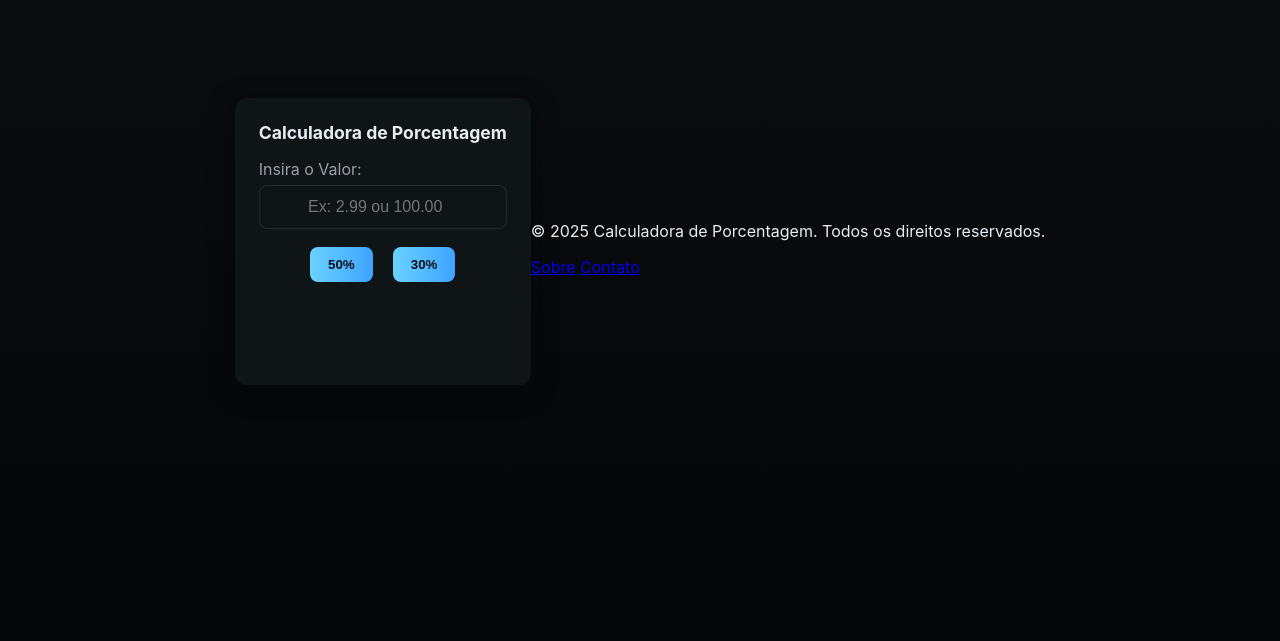
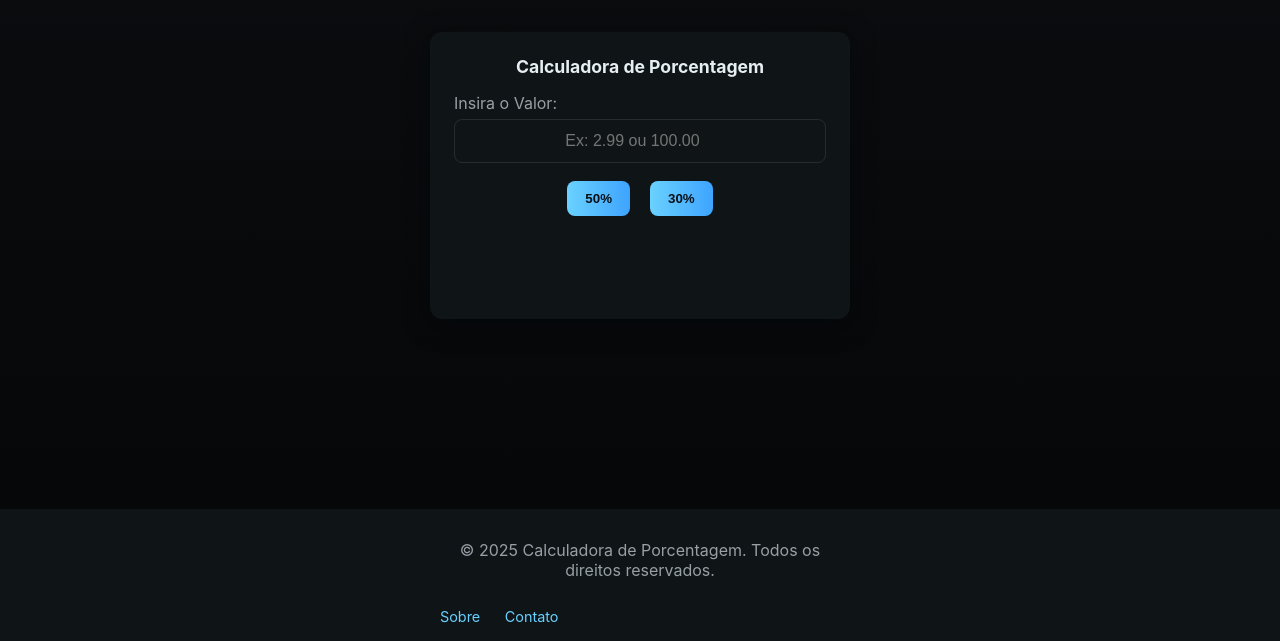
Before and after one commit to Lucas5963/Calculadora-1, a plain HTML site: page index.html in a window 1280 px wide. Shown: the part 159-800 px from the top of the page. Drawn offline with Linux system fonts and the light colour scheme.

Commit message:
Atualizar o style.css

```diff
--- a/style.css
+++ b/style.css
@@ -13,13 +13,20 @@
 
 html, body {
   height: 100%;
+  margin: 0;
 }
 
 body {
-  margin: 0;
   font-family: Inter, system-ui, sans-serif;
   background: linear-gradient(180deg, var(--bg) 0%, #050607 100%);
   color: #e6eef3;
+  display: flex;
+  flex-direction: column; /* Usa flexbox para organizar o layout */
+  min-height: 100vh; /* Garante que o body ocupe toda a altura da janela */
+}
+
+.page-wrapper {
+  flex: 1 0 auto; /* Cresce para preencher o espaço disponível */
   display: flex;
   align-items: center;
   justify-content: center;
@@ -107,3 +114,40 @@ button:hover {
   font-size: 1.5rem;
   font-weight: 700;
 }
+
+footer {
+  background: var(--card);
+  color: var(--muted);
+  padding: 15px;
+  text-align: center;
+  font-family: Inter, system-ui, sans-serif;
+  flex-shrink: 0; /* Impede que o footer encolha */
+}
+
+.footer-content {
+  max-width: var(--maxwidth);
+  margin: 0 auto;
+  display: flex;
+  justify-content: space-between;
+  align-items: center;
+  flex-wrap: wrap;
+  gap: 10px;
+}
+
+.footer-links a {
+  color: var(--accent);
+  text-decoration: none;
+  margin: 0 10px;
+  font-size: 0.9rem;
+}
+
+.footer-links a:hover {
+  text-decoration: underline;
+}
+
+@media (max-width: 600px) {
+  .footer-content {
+    flex-direction: column;
+    gap: 8px;
+  }
+}
```
